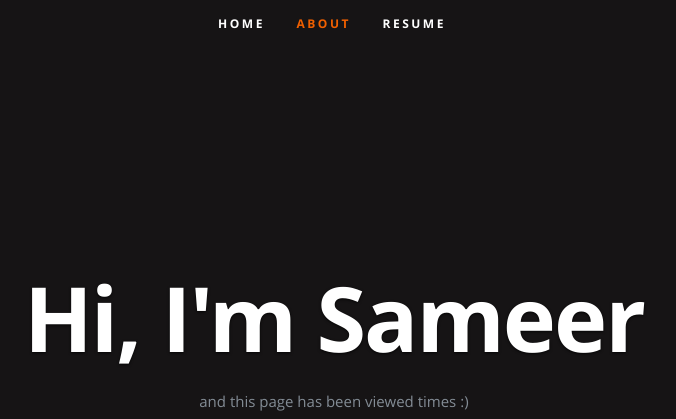
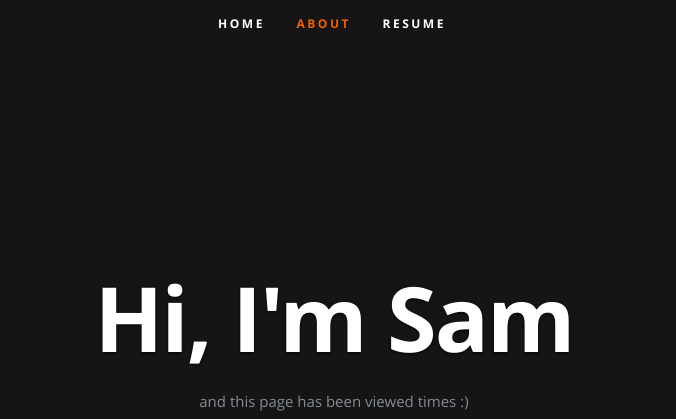
Before and after one commit to SameeraSuhail1/azure-resume, a plain HTML site: page frontend/index.html in a window 1280 px wide. Shown: the top 419 px of the page, without its empty margins (308-984 px from the left). Drawn offline with nearby package versions, Linux system fonts and the light colour scheme; no server answers.

Commit message:
change name html for test

```diff
--- a/frontend/index.html
+++ b/frontend/index.html
@@ -54,7 +54,7 @@
 
       <div class="row banner">
          <div class="banner-text">
-            <h1 class="responsive-headline">Hi, I'm Sameer</h1>
+            <h1 class="responsive-headline">Hi, I'm Sam</h1>
 
             <p>and this page has been viewed <a id="counter"></a> times :) </p>
             <ul class="social">
```
